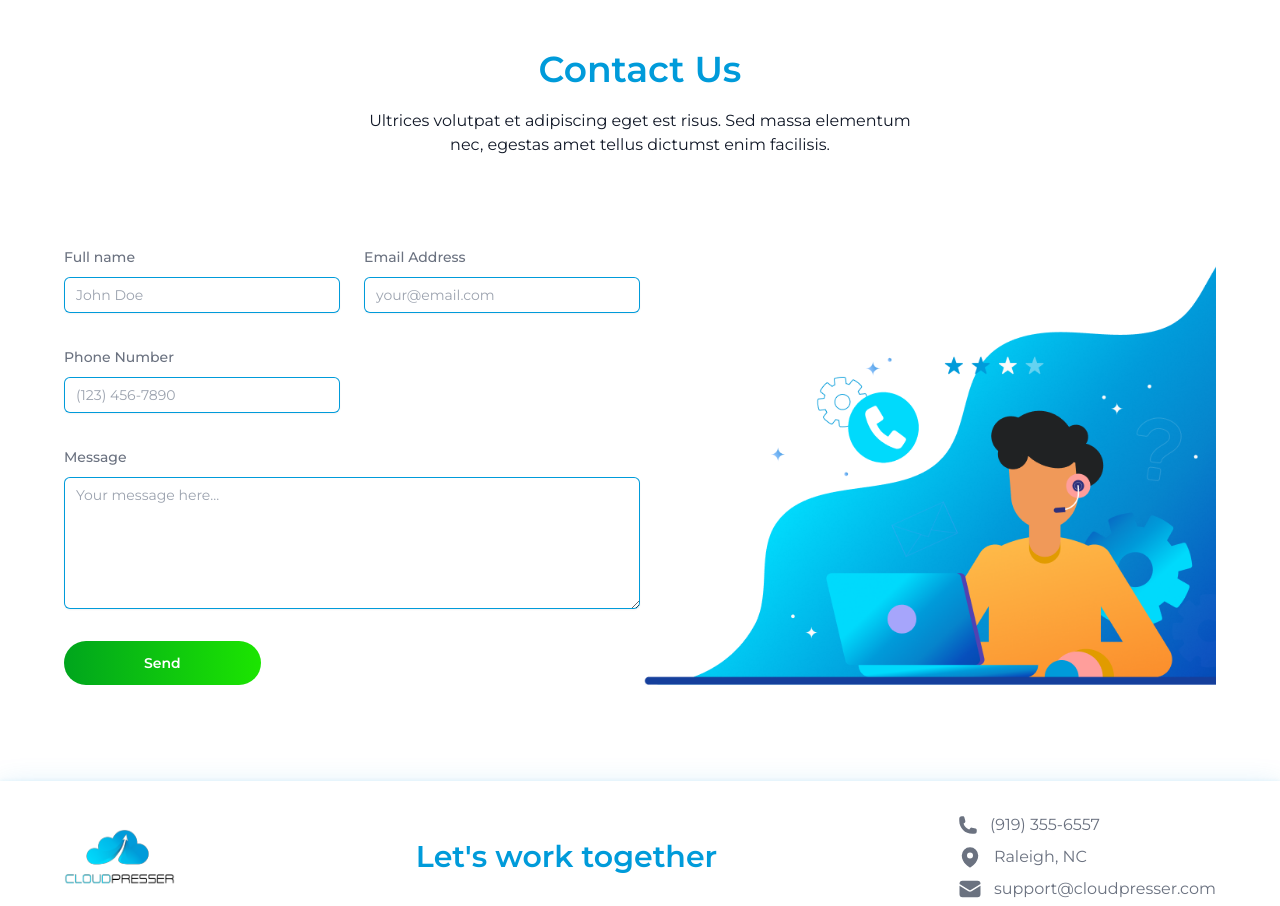
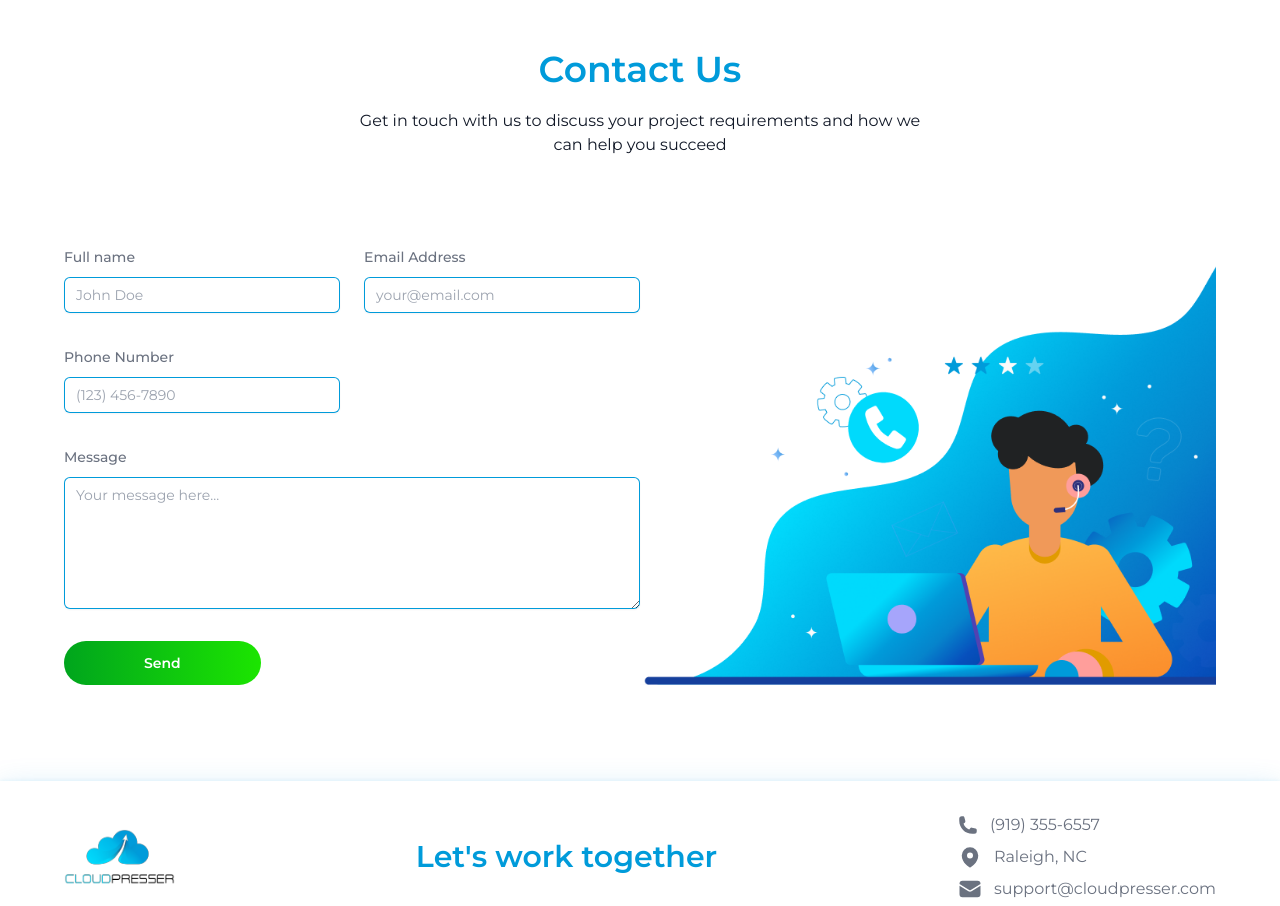
Before and after one commit to cloudpresser/cloudpresser-site, a Next.js app in the folder apps/next/: page / in a window 1280 px wide. Shown: the part 1553-2459 px from the top of the page. Built offline with nearby package versions, Linux system fonts and the light colour scheme.

Commit message:
refactor(content): move services data to content.ts

```diff
--- a/apps/next/data/services.ts
+++ b/apps/next/data/content.ts
@@ -1,7 +1,31 @@
 import { PostInterface } from "@/pages/services/[id]";
 
-
-export const services: PostInterface[] =  [
+export const content = {
+  header: {
+    title: 'React Native Development as a Service',
+    description: ' At CloudPresser, we offer a full range of React Native development services to help your business grow. From custom web and mobile apps to data analysis and machine learning, we have the expertise to bring your ideas to life.',
+    buttonText: 'Contact Us',
+    getStartedText: 'Get Started Today',
+    getStartedButtonText: 'Start Your Journey'
+  },
+  sections: {
+    services: {
+      headerTitle: 'Services',
+      title: 'Our Services',
+      subtitle: 'Our team of experienced React Native developers can help you with the following services:'
+    },
+    portfolio: {
+      headerTitle: 'Portfolio',
+      title: 'Our Portfolio',
+      subtitle: 'Explore our successful projects and see how we\'ve helped businesses achieve their goals'
+    },
+    contact: {
+      headerTitle: 'Contact',
+      title: 'Contact Us',
+      subtitle: 'Get in touch with us to discuss your project requirements and how we can help you succeed'
+    }
+  },
+  services: [
     {
         id: "mobile-apps",
         title: "Custom Web and Mobile Apps",
@@ -166,4 +190,5 @@ Partnering with us means having access to a comprehensive suite of software serv
 
 Embark on your software journey with our comprehensive project delivery solutions. Let us take care of the entire development lifecycle, while you focus on your core business activities. Contact us today to discuss how our end-to-end software solutions can accelerate your success.`
     }
-];
+  ] as PostInterface[]
+};
--- a/apps/next/data/header.ts
+++ /dev/null
@@ -1,7 +0,0 @@
-export const header = {
-    title: 'React Native Development as a Service',
-    description: ' At CloudPresser, we offer a full range of React Native development services to help your business grow. From custom web and mobile apps to data analysis and machine learning, we have the expertise to bring your ideas to life.',
-    buttonText: 'Contact Us',
-    getStartedText: 'Get Started Today',
-    getStartedButtonText: 'Start Your Journey'
-}
--- a/apps/next/pages/index.tsx
+++ b/apps/next/pages/index.tsx
@@ -12,14 +12,14 @@ export default function Home() {
       <Header />
       {
         flags.services && (<Services
-          title='Our Services'
-          subtitle='Our team of experienced React Native developers can help you with the following services:'
-          serviceList={services as any}
+          title={content.sections.services.title}
+          subtitle={content.sections.services.subtitle}
+          serviceList={content.services as any}
         />)}
       {flags.portfolio && <Portfolio />}
       {flags.contact && <Contact
-        title='Contact Us'
-        subtitle='Ultrices volutpat et adipiscing eget est risus. Sed massa elementum nec, egestas amet tellus dictumst enim facilisis.'
+        title={content.sections.contact.title}
+        subtitle={content.sections.contact.subtitle}
         onSubmit={message => alert(JSON.stringify(message))}
       />}
     </>
@@ -360,16 +360,16 @@ const Header = (props: any) => {
           <h1
             className="text-primary-400 text-2xl sm:text-3xl xl:text-4xl font-semibold text-center md:text-left"
           >
-            {header.title}
+            {content.header.title}
           </h1>
           <p className="text-sm mt-6 text-gray-800 text-center md:text-left">
-            {header.description}
+            {content.header.description}
           </p>
           <div
             className="mt-4 flex flex-row md:flex-col md:space-y-3 space-x-3 md:space-x-0 justify-center md:justify-start md:items-start"
           >
             {flags.calendar && <a href="#" className="primary-button truncate">Schedule Now</a>}
-            {flags.contact && <a href="#contact" className="bg-primary-400 text-gray-200 secondary-button truncate transition hover:text-primary-400 hover:bg-gray-200">{header.buttonText}</a>}
+            {flags.contact && <a href="#contact" className="bg-primary-400 text-gray-200 secondary-button truncate transition hover:text-primary-400 hover:bg-gray-200">{content.header.buttonText}</a>}
           </div>
         </div>
 
@@ -385,7 +385,7 @@ const Header = (props: any) => {
               className="w-full h-auto object-contain max-h-[300px] mb-6"
               alt="Hero illustration"
             />
-            <h1 className="text-xl font-semibold mb-4 text-primary-400">{header.getStartedText}</h1>
+            <h1 className="text-xl font-semibold mb-4 text-primary-400">{content.header.getStartedText}</h1>
             <form className="space-y-4">
               <div>
                 <label htmlFor="hero-name" className="block text-sm font-medium text-gray-700">Name</label>
@@ -413,7 +413,7 @@ const Header = (props: any) => {
                   alert('Form submission functionality to be implemented');
                 }}
               >
-                {header.getStartedButtonText}
+                {content.header.getStartedButtonText}
               </button>
             </form>
           </div>
@@ -566,8 +566,7 @@ interface ContactMessage {
 }
 import { useState } from 'react'
 import { flags } from '@/util/flags'
-import { services } from '@/data/services'
-import { header } from '@/data/header'
+import { content } from '@/data/content'
 import Head from 'next/head'
 
 export const Contact = (props: { title: string, subtitle: string, onSubmit: (message: ContactMessage) => void }) => {
@@ -790,7 +789,7 @@ const ErrorText = (props: { children?: string }) => {
   )
 }
 
-export const Footer = (props: { callToAction?: string, phoneNumber: string, address: string }) => {
+export const Footer = (props: { callToAction?: string, phoneNumber: string, address: string, email: string }) => {
   return (
     <footer className="py-8 mt-12 footer-shadow">
       <div className="mx-auto max-w-screen-2xl px-5 sm:px-10 xl:px-16">
```
